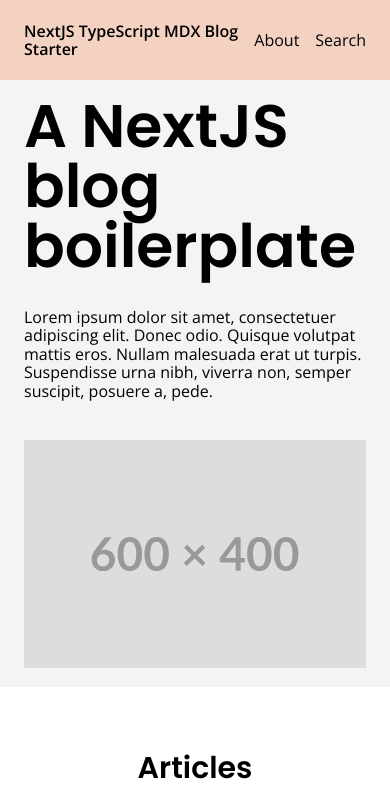
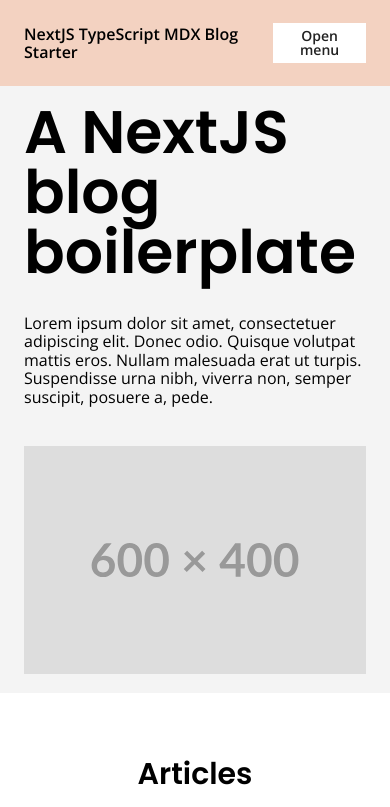
Before and after one commit to squashfold/mdx-ts-nextjs-starter, a Next.js app: page / in a window 390 px wide. Shown: the top 807 px of the page. Built offline with nearby package versions, Linux system fonts and the light colour scheme.

Commit message:
Add basic mobile navigation

```diff
--- a/components/Header.tsx
+++ b/components/Header.tsx
@@ -1,4 +1,5 @@
 // Import the link props
+import { useState } from 'react'
 import Link from 'next/link';
 import Config from "../app.config"
 import HeaderStyles from '../styles/modules/Header.module.scss';
@@ -6,6 +7,8 @@ import NavigationStyles from '../styles/modules/Navigation.module.scss';
 
 // add the React Header Element
 const Header: React.FC = () => {
+
+    const [navOpen, setNavOpen] = useState<boolean>(false)
 
     return (
         // header value
@@ -20,20 +23,22 @@ const Header: React.FC = () => {
                     <a className=""><strong>{Config.title}</strong></a>
                 </Link>
 
-                <nav className={`${NavigationStyles['main-nav']}`}>
+                <nav className={`${NavigationStyles['main-nav']} ${navOpen && NavigationStyles['_active']}`}>
                     <ul className={`${NavigationStyles['main-nav__list']}`}>
                         <li className={`${NavigationStyles['main-nav__item']}`}>
-                            <Link href="/about">
-                                <a className={`${NavigationStyles['main-nav__link']}`}>About</a>
+                            <Link href="/about" prefetch={true}>
+                                <a onClick={() => setNavOpen(false)} className={`${NavigationStyles['main-nav__link']}`}>About</a>
                             </Link>
                         </li>
                         <li className={`${NavigationStyles['main-nav__item']}`}>
-                            <Link href="/search">
-                                <a className={`${NavigationStyles['main-nav__link']}`}>Search</a>
+                            <Link href="/search" prefetch={true}>
+                                <a onClick={() => setNavOpen(false)} className={`${NavigationStyles['main-nav__link']}`}>Search</a>
                             </Link>
                         </li>
                     </ul>
                 </nav>
+
+                <button className={`${NavigationStyles['menu-toggle']} button button--white button--fill button--small`} onClick={() => setNavOpen(!navOpen)}>{!navOpen ? 'Open menu' : 'Close menu'}</button>
             </div>
         </header>
     )
--- a/styles/modules/Header.module.scss
+++ b/styles/modules/Header.module.scss
@@ -1,5 +1,7 @@
+@import '../abstracts/variables/structure.scss';
+@import '../abstracts/variables/colors.scss';
 @import '../abstracts/mixins/structure.scss';
-@import '../abstracts/variables/colors.scss';
+@import '../abstracts/mixins/breakpoints.scss';
 
 .header {
     background-color: $primary-color--accent;
@@ -9,6 +11,14 @@
         display: flex;
         justify-content: space-between;
         align-items: center;
-        min-height: 80px;
+        min-height: $header-height;
+    }
+
+    @include max-screen($screen__lg) {
+        position: sticky;
+        left: 0;
+        right: 0;
+        top: 0;
+        z-index: 99;
     }
 }
--- a/styles/modules/Navigation.module.scss
+++ b/styles/modules/Navigation.module.scss
@@ -1,13 +1,46 @@
-@import '../abstracts/mixins/utilities.scss';
 @import '../abstracts/variables/structure.scss';
 @import '../abstracts/variables/colors.scss';
+@import '../abstracts/variables/typography.scss';
+@import '../abstracts/mixins/utilities.scss';
+@import '../abstracts/mixins/breakpoints.scss';
 
 .main-nav {
+    @include max-screen($screen__lg) {
+        display: flex;
+        flex-direction: column;
+        position: fixed;
+        left: 0;
+        right: 0;
+        bottom: 0;
+        top: $header-height;
+        z-index: 98;
+        transition: all ease-in-out .1s;
+        background-color: transparent;
+        opacity: 0;
+        visibility: hidden;
+        pointer-events: none;
+    }
+
+    &._active {
+        background-color: $white;
+        opacity: 1;
+        visibility: visible;
+        pointer-events: all;
+    }
 
     &__list {
         display: flex;
         gap: $indent__base;
         @include listReset(); // abstracts/mixins/utilities.module.scss
+
+        @include max-screen($screen__lg) {
+            flex-direction: column;
+            align-items: center;
+            justify-content: center;
+            flex: 1;
+            font-size: $font-size__6xl;
+            font-weight: $font-weight__bold;
+        }
     }
 
     // &__item {
@@ -31,3 +64,9 @@
         }
     }
 }
+
+.menu-toggle {
+    @include min-screen($screen__lg) {
+        display: none !important;
+    }
+}
```
Also changed, not shown: styles/global.scss (line endings or trailing spaces).
